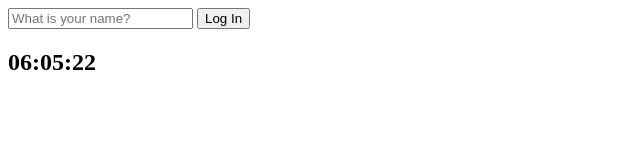
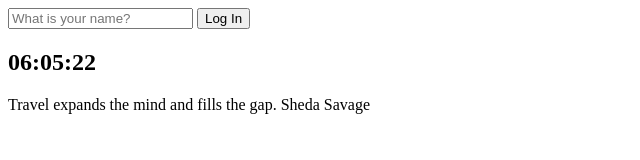
Before and after one commit to PassionOfStudy/momentum, a plain HTML site: page index.html in a window 1280 px wide. Shown: the whole page, without its empty margins (0-640 px from the left). Drawn offline with Linux system fonts and the light colour scheme.

Commit message:
3. Random Quotes function

```diff
--- a/index.html
+++ b/index.html
@@ -1,3 +1,5 @@
+<!DOCTYPE html>
+<html lang="en">
   <head>
     <meta charset="UTF-8" />
     <meta name="viewport" content="width=device-width, initial-scale=1.0" />
@@ -14,9 +16,14 @@
       />
       <input type="submit" value="Log In" />
     </form>
-  <h2 id="clock">00:00</h2>
+    <h2 id="clock">00:00:00</h2>
     <h1 class="hidden" id="greeting"></h1>
+    <div id="quote">
+      <span></span>
+      <span></span>
+    </div>
     <script src="js/greetings.js"></script>
     <script src="js/clock.js"></script>
+    <script src="js/quotes.js"></script>
   </body>
 </html>
--- /dev/null
+++ b/js/quotes.js
@@ -0,0 +1,50 @@
+const quotes = [
+    {
+      quote: "The way to get started is to quit talking and begin doing.",
+      author: "Walt Disney",
+    },
+    {
+      quote: "Life is what happens when you're busy making other plans.",
+      author: "John Lennon",
+    },
+    {
+      quote:
+        "The world is a book and those who do not travel read only one page.",
+      author: "Saint Augustine",
+    },
+    {
+      quote: "Life is either a daring adventure or nothing at all.",
+      author: "Helen Keller",
+    },
+    {
+      quote: "To Travel is to Live",
+      author: "Hans Christian Andersen",
+    },
+    {
+      quote: "Only a life lived for others is a life worthwhile.",
+      author: "Albert Einstein",
+    },
+    {
+      quote: "You only live once, but if you do it right, once is enough.",
+      author: "Mae West",
+    },
+    {
+      quote: "Never go on trips with anyone you do ntot love.",
+      author: "Hemmingway",
+    },
+    {
+      quote: "We wander for distraction, but we travel for fulfilment.",
+      author: "Hilaire Belloc",
+    },
+    {
+      quote: "Travel expands the mind and fills the gap.",
+      author: "Sheda Savage",
+    },
+  ];
+
+const quote = document.querySelector("#quote span:first-child");
+const author = document.querySelector("#quote span:last-child");
+const todaysQuote = quotes[Math.floor(Math.random() * quotes.length)];
+
+quote.innerText = todaysQuote.quote;
+author.innerText = todaysQuote.author;
```
Lines whose indentation alone changed are shown as unchanged.
